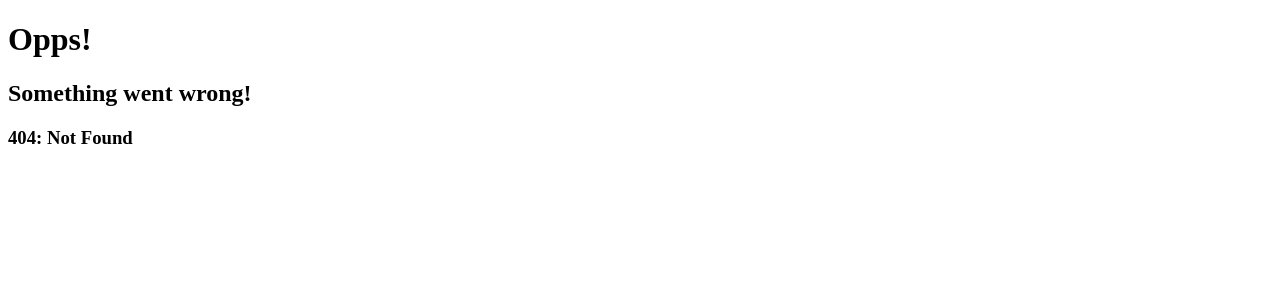
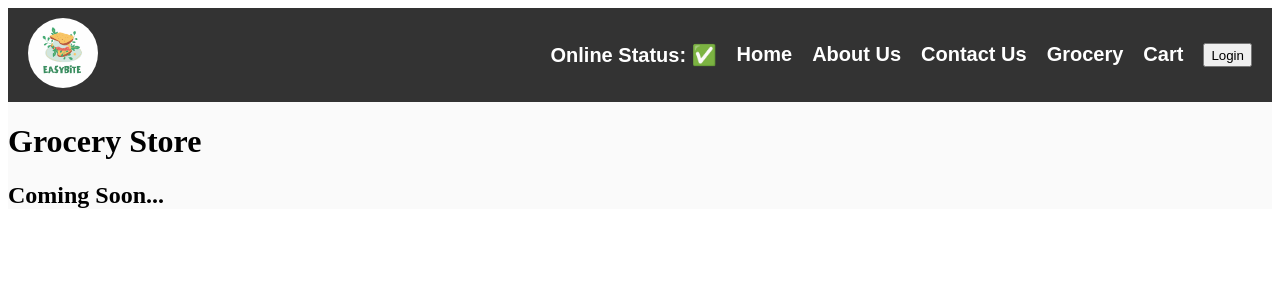
Before and after one commit to ChintanRP11/EasyBite, a React (Vite) app: page /grocery in a window 1280 px wide. Before the commit this address had no page. Shown: the top 300 px of the page. Built offline with nearby package versions, Linux system fonts and the light colour scheme.

Commit message:
lazy-loading

```diff
--- a/src/App.js
+++ b/src/App.js
@@ -1,4 +1,4 @@
-import React from "react";
+import React, { lazy, Suspense } from "react";
 import ReactDOM from "react-dom/client";
 import { createBrowserRouter, Outlet, RouterProvider } from "react-router-dom";
 
@@ -8,6 +8,8 @@
 import Contact from "./components/Contact";
 import Error from "./components/Error";
 import RestaurantMenu from "./components/RestaurantMenu";
+
+const Grocery = lazy(() => import("./components/Grocery"));
 
 const AppLayout = () => {
   return (
@@ -36,6 +38,14 @@
         element: <Contact />,
       },
       {
+        path: "/grocery",
+        element: (
+          <Suspense fallback={<h1>Loading...</h1>}>
+            <Grocery />
+          </Suspense>
+        ),
+      },
+      {
         path: "/restaurant/:cleanUrl",
         element: <RestaurantMenu />,
       },
--- a/src/components/About.js
+++ b/src/components/About.js
@@ -1,16 +1,6 @@
 import { useEffect } from "react";
 
 const About = () => {
-  useEffect(() => {
-    const timer = setInterval(() => {
-      console.log("timer");
-    }, 1000);
-
-    return () => {
-      clearInterval(timer);
-    };
-  });
-
   return (
     <div className="about-us">
       <h1>About Us</h1>
--- /dev/null
+++ b/src/components/Grocery.js
@@ -0,0 +1,10 @@
+const Grocery = () => {
+  return (
+    <div className="grocery">
+      <h1>Grocery Store</h1>
+      <h2>Coming Soon...</h2>
+    </div>
+  );
+};
+
+export default Grocery;
--- a/src/components/Header.js
+++ b/src/components/Header.js
@@ -1,4 +1,4 @@
-import { useEffect, useState } from "react";
+import { useState } from "react";
 import logo from "../../public/images/logo.png";
 import { Link } from "react-router-dom";
 import useOnlineStatus from "../utils/useOnlineStatus";
@@ -31,6 +31,11 @@
               Contact Us
             </Link>
           </li>
+          <li>
+            <Link to="/grocery" className="nav-link">
+              Grocery
+            </Link>
+          </li>
           <li>Cart</li>
           <button
             className="login"
```
